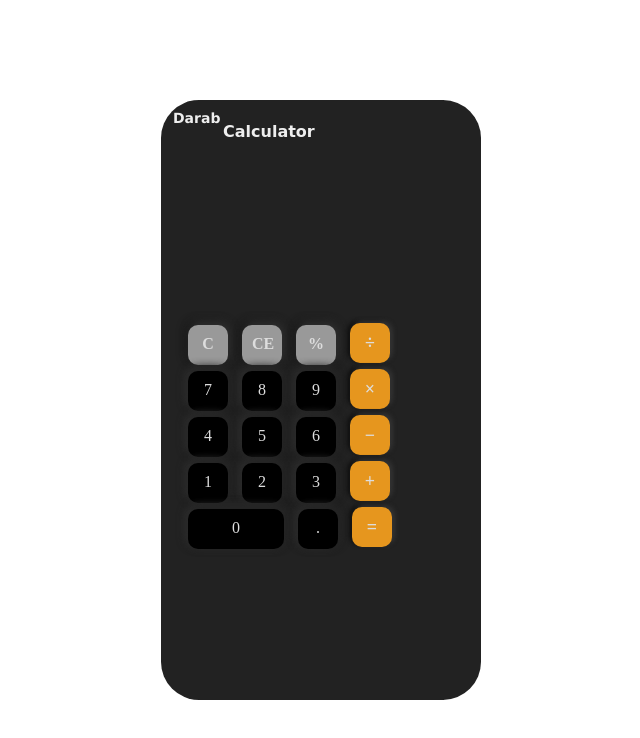
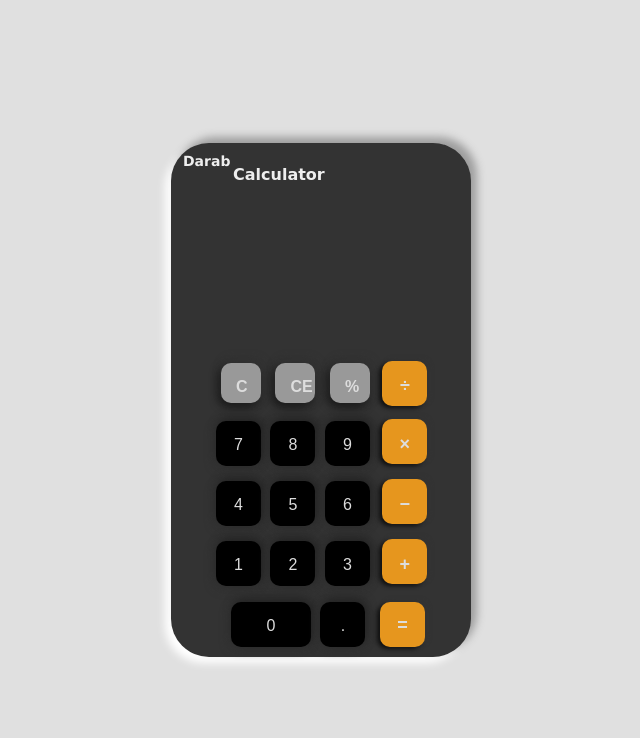
Before and after one commit to Darab-gif/Simple-Calculator, a plain HTML site: page index.html in a window 1280 px wide. Shown: the whole page, without its empty margins (319-959 px from the left). Drawn offline with Linux system fonts and the light colour scheme.

Commit message:
Updated index.html, cal.css and cal.js

```diff
--- a/cal.css
+++ b/cal.css
@@ -1,13 +1,30 @@
+*,
+*:before,
+*:after{
+    padding: 0;
+    margin: 0;
+    box-sizing: border-box;
+}
+
+body{
+    font-family: arial;
+    background: #e0e0e0;
+}
+
 .calBody{
+    width: 5%;
+    min-height: 450px;
+    min-width: 300px;
+    background: #333;
+    border-radius: 38px;
     position: absolute;
+    transform: translate(-50%,-50%);
     top: 50%;
     left: 50%;
-    background: #222;
-    height: 72%;
-    width: 18%;
-    transform: translate(-50%, -50%);
-    border-radius: 38px;
+    box-shadow: 6px -6px 8px #9d9d9d,
+                -6px 6px 8px #ffffff;
 }
+
 
 .screen{
     position: relative;
@@ -53,76 +70,80 @@
     flex-direction: row-reverse;
 }
 
+
+.display{
+    padding: 0px 40px;
+    position: relative;
+    margin: 10px 0px;
+}
 .display .sign{
-    width: 20px;
-    height: 20px;
+    width: 40px;
+    height: 40px;
     background: #999;
     display: inline-block;
-    padding: 10px;
+    padding: 15px;
     text-align: center;
     cursor: pointer;
-    margin: 20px 0px 0px 10px;
+    margin: 5px 0px 0px 10px;
     border-radius: 10px;
     color: #ddd;
     font-size: 16px;
     font-weight: 600;
     box-shadow: 2px -3px 10px #333,
-                -2px -3px 10px #111;
+                -2px 3px 10px #111;
 }
 
 .display .number{
-    width: 20px;
-    height: 20px;
+    width: 45px;
+    height: 45px;
     background: #000;
     color: #ddd;
     border-radius: 10px;
     text-align: center;
     cursor: pointer;
     display: inline-block;
-    padding: 10px;
-    margin: 5px 0px 0px 10px;
+    padding: 15px;
+    margin: 5px 0px 0px 5px;
     box-shadow: 2px -3px 10px #222,
-                -2px -3px 10px #333;
+                -2px 3px 10px #333;
 }
 
 .display .operator{
-    width: 20px;
-    height: 20px;
+    width: 45px;
+    height: 45px;
     background: rgb(230, 150, 30);
     color: #ddd;
     text-align: center;
     display: inline-block;
-    padding: 10px;
+    padding: 15px;
     font-size: 18px;
     font-weight: 900;
     transition: 0.6s;
-    margin: 4px 0px 0px 10px;
+    margin-top: 3px;
     cursor: pointer;
+    margin-left: 8px;
     border-radius: 10px;
     box-shadow: 3px -2px 4px #333,
-                -3px -2px 4px #111;
+                -3px 2px 4px #111;
 }
 
-.result{
-    width: 20px;
-    height: 20px;
+.display .operator.result{
+    width: 45px;
+    height: 45px;
     background: rgb(230, 150, 30);
     color: #ddd;
     display: inline-block;
-    padding: 10px;
+    padding: 13px;
     font-size: 18px;
     text-align: center;
     border-radius: 10px;
-    margin: 4px 0px 0px 10px;
+    margin: 6px 0px 0px 10px;
     cursor: pointer;
 }
 
-.display{
-    margin-left: 17px;
-}
-
 .display .number.zero{
-    width: 76px;
+    width: 80px;
+    margin-left: 20px;
 }
 
 .head{
@@ -137,50 +158,9 @@
 
 .head span{
     font-size: 16px;
-    font-weight: bold;
+     font-weight: bold;
     font-family: cursive;
     position: absolute;
     top: 12px;
     left: 50px;
 };
-
-
-
-@media screen and (max-width: 480px){
-    .calBody{
-        min-width: 35%;
-        height: 75%;
-    }
-
-}
-
-@media only screen and (max-width: 600px){
-    .calBody{
-        width: 55%;
-    }
-}
-
-@media screen and (min-width: 481px) and (max-width: 767px){
-    .calBody{
-        width: 45%;
-        height: 75%;
-    }
-}
-
-
-@media screen and (min-width: 768px) and (max-width: 1024px){
-    .calBody{
-        width: 25%;
-        height: 75%;
-    }
-
-}
-
-
-@media (min-width: 1025px) and (max-width: 1280px){
-    .calBody{
-        width: 25%;
-        height: 75%;
-    }
-
-}
--- a/cal.js
+++ b/cal.js
@@ -54,20 +54,21 @@ class Calculator{
         this.prevOutput="";
     }
     displayNumber(number){
-        let strNum=number.toString();
+        let strNum= number.toString();
         let digit=parseFloat(strNum.split(".")[0]);
         let decimal=strNum.split(".")[1];
 
         let show;
+
         if(isNaN(digit)){
-            show="";
+            show=""
         }
         else{
-            show= digit.toLocaleString("en", {
+            show=digit.toLocaleString("en", {
                 maximumFractionDigits: 0
             });
         }
-        if(decimal != ""){
+        if(decimal != null){
             return `${show}.${decimal}`
         }
         else{
@@ -75,11 +76,11 @@ class Calculator{
         }
     }
     display(){
-        this.current.innerHTML= this.newOutput;
-        this.history.innerHTML=this.prevOutput;
+        this.current.innerHTML= this.displayNumber(this.newOutput);
+        this.history.innerHTML=this.displayNumber(this.prevOutput);
         if(this.operation != null){
             this.history.innerHTML=
-            `${this.prevOutput} ${this.operation}`;
+            `${this.displayNumber(this.prevOutput)} ${this.operation}`;
         }
     }
 }
--- a/index.html
+++ b/index.html
@@ -6,6 +6,7 @@
     <meta name="viewport" content="width=device-width, initial-scale=1.0">
     <title>Darab Calculator</title>
     <link rel="stylesheet" href="./cal.css">
+    <style media="screen"></style>
 </head>
 <body>
     <div class="calBody">
@@ -41,7 +42,7 @@
         <div class="display">
             <div data-number class="number zero">0</div>
             <div data-number class="number">.</div>
-            <div data-equal class="operator" id="result">=</div>
+            <div data-equal class="operator result" id="result">=</div>
         </div>
     </div>
     <script src="./cal.js"></script>
```
